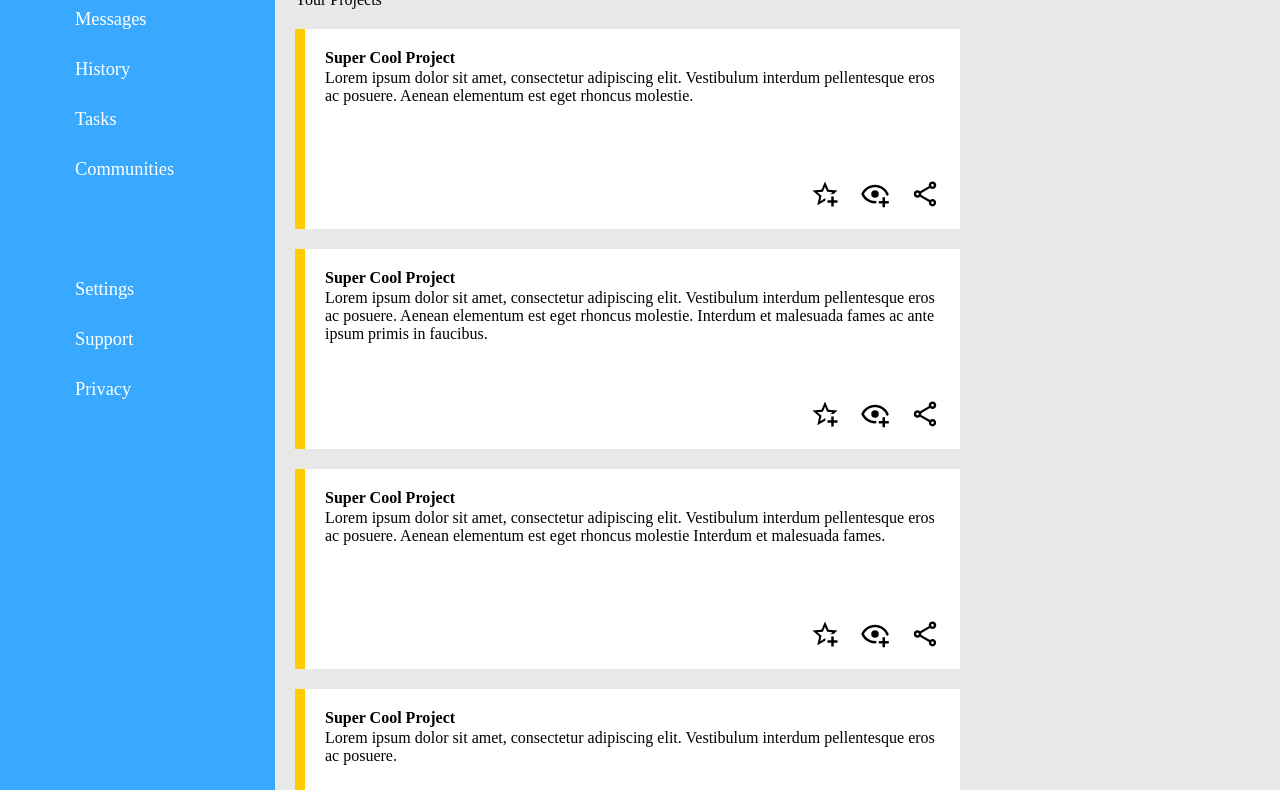
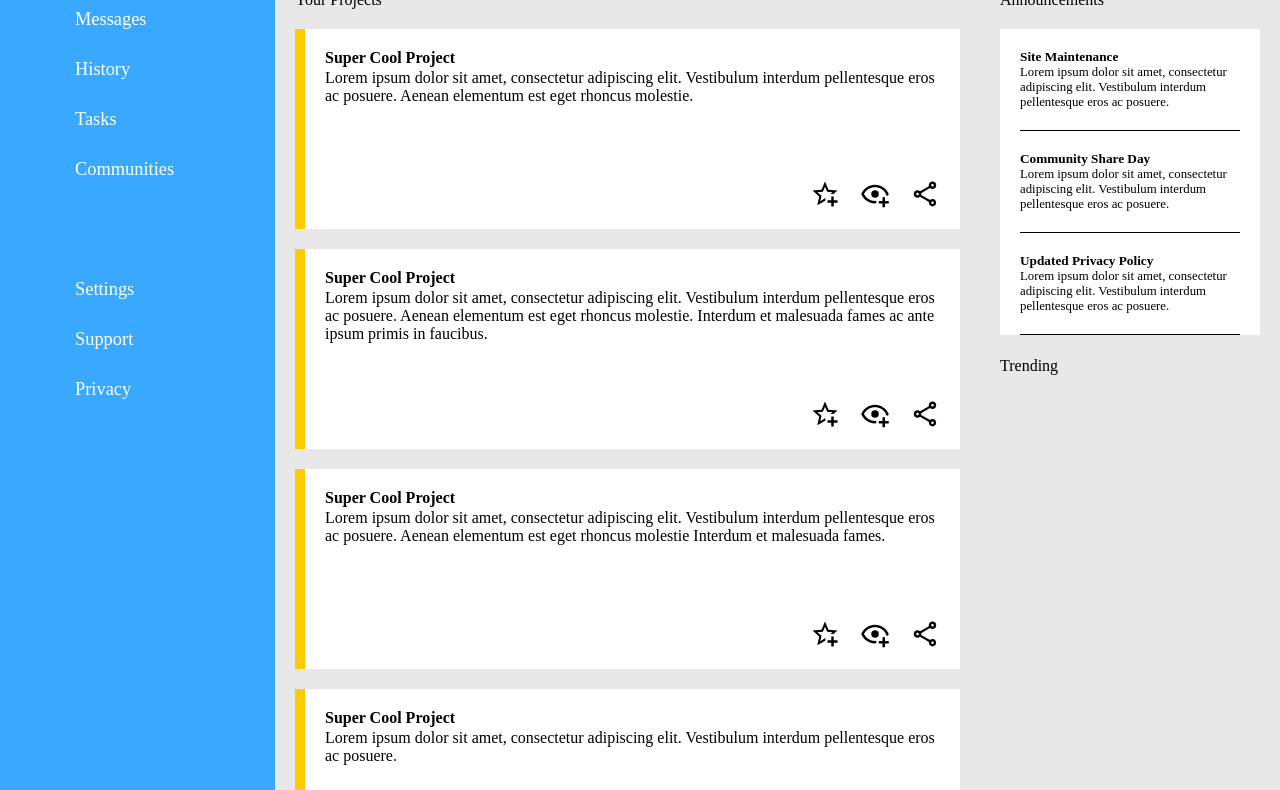
Before and after one commit to hamza-m1/odin-admin-dashboard, a plain HTML site: page index.html in a window 1280 px wide. Shown: the part 211-1001 px from the top of the page. Drawn offline with Linux system fonts and the light colour scheme.

Commit message:
Add and style announcements section

```diff
--- a/index.html
+++ b/index.html
@@ -224,10 +224,33 @@
         </div>
       </div>
 
-      <div class="announcements">
-        <div class="main-title">
-          <p>Announcements</p>
+      <div class="main-side">
+        <p class="main-title">Announcements</p>
+        <div class="announcements-container">
+          <div class="announcements-card">
+            <h5 class="announcements-card-title">Site Maintenance</h5>
+            <p class="announcements-card-text">
+              Lorem ipsum dolor sit amet, consectetur adipiscing elit.
+              Vestibulum interdum pellentesque eros ac posuere.
+            </p>
+          </div>
+          <div class="announcements-card">
+            <h5 class="announcements-card-title">Community Share Day</h5>
+            <p class="announcements-card-text">
+              Lorem ipsum dolor sit amet, consectetur adipiscing elit.
+              Vestibulum interdum pellentesque eros ac posuere.
+            </p>
+          </div>
+          <div class="announcements-card">
+            <h5 class="announcements-card-title">Updated Privacy Policy</h5>
+            <p class="announcements-card-text">
+              Lorem ipsum dolor sit amet, consectetur adipiscing elit.
+              Vestibulum interdum pellentesque eros ac posuere.
+            </p>
+          </div>
         </div>
+        <p class="main-title">Trending</p>
+        <div class="trending-container"></div>
       </div>
     </main>
   </body>
--- a/styles.css
+++ b/styles.css
@@ -148,7 +148,7 @@ header{
 
 
 
-main{
+main {
     background-color: rgb(232, 232, 232);
     display: grid;
     grid-template-columns: 1fr 300px;
@@ -161,14 +161,14 @@ main .projects {
     gap: 20px;
 }
 
-.projects .main-title{
+main .projects .main-title{
     align-self: end;
     justify-self: start;
 }
 
 main .projects .projects-container {
     display: grid;
-    grid-template-columns: repeat(auto-fit, minmax(350px, 1fr));
+    grid-template-columns: repeat(auto-fit, minmax(400px, 1fr));
     grid-auto-rows: 200px;
     gap: 20px;
 }
@@ -183,11 +183,11 @@ main .projects .project-card {
     /* height: 300px; */
 }
 
-.project-card-title {
+main .project-card-title {
     grid-column: 1 / 5;
 }
 
-.project-card-text {
+main .project-card-text {
     grid-column: 1 / 5;
 }
 
@@ -210,3 +210,36 @@ main .project-card .share-img{
     grid-column: 4 / 5;
     grid-row: 4;
 }
+
+
+
+
+main .main-side {
+    display: grid;
+    grid-template-rows: 20px min-content 20px 1fr;
+    padding: 20px;
+    gap: 20px;
+}
+
+main .main-side .main-title {
+    align-self: end;
+    justify-self: start;
+}
+
+main .announcements-container {
+    background-color: white;
+    padding: 0px 20px;
+    display: grid;
+}
+
+main .announcements-card {
+    display: grid;
+    padding: 20px 0px;
+    border-bottom: 1px solid;
+}
+
+main .announcements-card-title {}
+
+main .announcements-card-text {
+    font-size: 0.8rem;
+}
```
